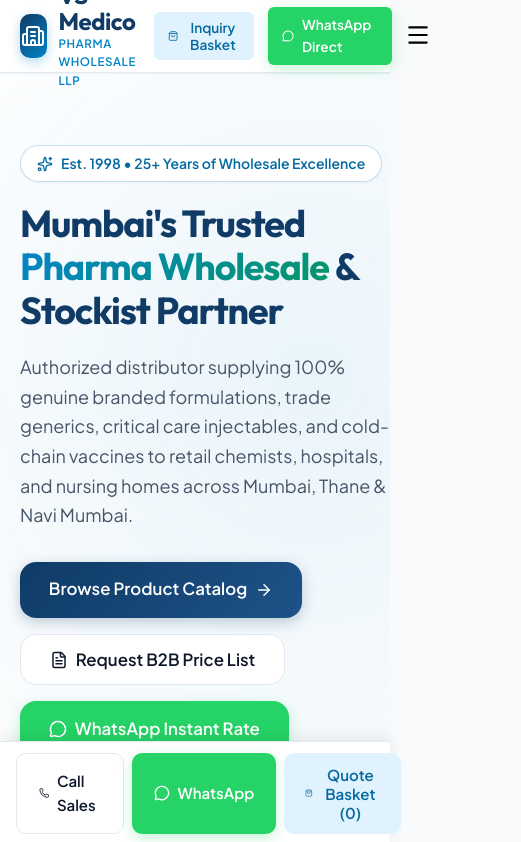
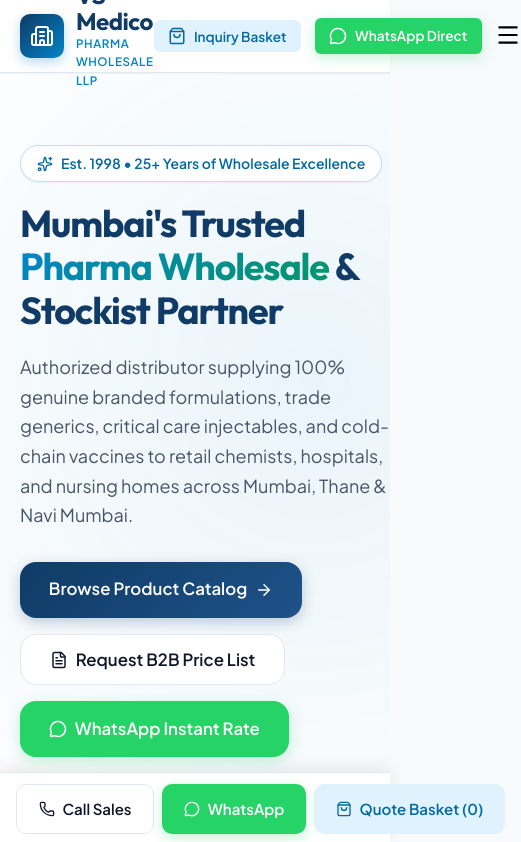
Before and after one commit to prashantjagtap2002/VS-Medico, a Next.js app: page / in a window 390 px wide. Shown: the top 842 px of the page, 521 px wide, since content can reach past the window. Built offline with nearby package versions, Linux system fonts and the light colour scheme.

Commit message:
Fix layout alignment, card heights, flexbox stretching, and search filter responsiveness

```diff
--- a/src/app/globals.css
+++ b/src/app/globals.css
@@ -110,13 +110,13 @@
 .top-bar-badge {
   background: var(--accent-green);
   color: white;
-  padding: 0.15rem 0.5rem;
+  padding: 0.2rem 0.6rem;
   border-radius: 9999px;
   font-size: 0.725rem;
   font-weight: 600;
   display: inline-flex;
   align-items: center;
-  gap: 0.3rem;
+  gap: 0.35rem;
 }
 
 /* Main Navbar */
@@ -124,7 +124,7 @@
   position: sticky;
   top: 0;
   z-index: 100;
-  background: rgba(255, 255, 255, 0.95);
+  background: rgba(255, 255, 255, 0.96);
   backdrop-filter: blur(12px);
   border-bottom: 1px solid var(--border);
   box-shadow: var(--shadow-sm);
@@ -154,6 +154,7 @@
   justify-content: center;
   color: white;
   box-shadow: 0 4px 12px rgba(2, 132, 199, 0.3);
+  flex-shrink: 0;
 }
 
 .logo-title {
@@ -176,8 +177,10 @@
 .nav-links {
   display: flex;
   align-items: center;
-  gap: 2rem;
+  gap: 1.75rem;
   list-style: none;
+  margin: 0;
+  padding: 0;
 }
 
 .nav-link {
@@ -187,6 +190,7 @@
   transition: color 0.2s ease;
   position: relative;
   padding: 0.5rem 0;
+  white-space: nowrap;
 }
 
 .nav-link:hover, .nav-link.active {
@@ -221,6 +225,8 @@
   padding: 0.75rem 1.35rem;
   border-radius: var(--radius-md);
   transition: all 0.25s cubic-bezier(0.4, 0, 0.2, 1);
+  text-align: center;
+  white-space: nowrap;
 }
 
 .btn-primary {
@@ -289,6 +295,7 @@
   border-radius: 9999px;
   font-size: 0.775rem;
   font-weight: 600;
+  white-space: nowrap;
 }
 
 .badge-blue {
@@ -370,6 +377,7 @@
 
 .hero-ctas {
   display: flex;
+  align-items: center;
   gap: 1rem;
   flex-wrap: wrap;
   margin-bottom: 2.5rem;
@@ -378,7 +386,7 @@
 .hero-highlights {
   display: grid;
   grid-template-columns: repeat(2, 1fr);
-  gap: 1rem;
+  gap: 1.25rem;
   padding-top: 1.5rem;
   border-top: 1px solid var(--border);
 }
@@ -457,6 +465,9 @@
   padding: 1.25rem;
   border-radius: var(--radius-lg);
   border: 1px solid var(--border);
+  display: flex;
+  flex-direction: column;
+  justify-content: center;
 }
 
 .mini-stat-number {
@@ -478,7 +489,7 @@
 .section-header {
   text-align: center;
   max-width: 720px;
-  margin: 0 auto 3.5rem auto;
+  margin: 0 auto 3rem auto;
 }
 
 .section-subtitle {
@@ -510,18 +521,21 @@
   display: grid;
   grid-template-columns: repeat(4, 1fr);
   gap: 1.5rem;
+  align-items: stretch;
 }
 
 .grid-3 {
   display: grid;
   grid-template-columns: repeat(3, 1fr);
   gap: 1.75rem;
+  align-items: stretch;
 }
 
 .grid-2 {
   display: grid;
   grid-template-columns: repeat(2, 1fr);
   gap: 2rem;
+  align-items: stretch;
 }
 
 .feature-card {
@@ -531,6 +545,9 @@
   border: 1px solid var(--border);
   box-shadow: var(--shadow-sm);
   transition: all 0.3s ease;
+  display: flex;
+  flex-direction: column;
+  height: 100%;
 }
 
 .feature-card:hover {
@@ -549,6 +566,7 @@
   align-items: center;
   justify-content: center;
   margin-bottom: 1.25rem;
+  flex-shrink: 0;
 }
 
 .feature-card h3 {
@@ -564,7 +582,7 @@
   line-height: 1.6;
 }
 
-/* Product Card */
+/* Product Card Layout & Alignment */
 .product-card {
   background: white;
   border-radius: var(--radius-lg);
@@ -573,6 +591,7 @@
   display: flex;
   flex-direction: column;
   justify-content: space-between;
+  height: 100%;
   box-shadow: var(--shadow-sm);
   transition: all 0.25s ease;
   position: relative;
@@ -588,6 +607,7 @@
   display: flex;
   justify-content: space-between;
   align-items: flex-start;
+  gap: 0.5rem;
   margin-bottom: 0.75rem;
 }
 
@@ -613,8 +633,9 @@
   margin-bottom: 1rem;
   line-height: 1.4;
   background: var(--bg-main);
-  padding: 0.4rem 0.65rem;
+  padding: 0.45rem 0.75rem;
   border-radius: var(--radius-sm);
+  border: 1px solid var(--border);
 }
 
 .product-meta {
@@ -648,6 +669,7 @@
   flex-direction: column;
   align-items: center;
   justify-content: center;
+  height: 100%;
 }
 
 .brand-card:hover {
@@ -679,36 +701,36 @@
   box-shadow: var(--shadow-sm);
   margin-bottom: 2rem;
   display: flex;
-  gap: 1.25rem;
-  align-items: center;
-  flex-wrap: wrap;
+  flex-direction: column;
+  gap: 1rem;
 }
 
 .search-box {
-  flex: 1;
-  min-width: 280px;
+  width: 100%;
   position: relative;
 }
 
 .search-input {
   width: 100%;
-  padding: 0.75rem 1rem 0.75rem 2.75rem;
+  padding: 0.85rem 1rem 0.85rem 2.85rem;
   border-radius: var(--radius-md);
   border: 1px solid var(--border);
   font-size: 0.9375rem;
   font-family: inherit;
   transition: all 0.2s ease;
   outline: none;
+  background: var(--bg-main);
 }
 
 .search-input:focus {
+  background: white;
   border-color: var(--secondary);
   box-shadow: 0 0 0 3px rgba(2, 132, 199, 0.15);
 }
 
 .search-icon {
   position: absolute;
-  left: 0.9rem;
+  left: 0.95rem;
   top: 50%;
   transform: translateY(-50%);
   color: var(--text-muted);
@@ -718,12 +740,12 @@
   display: flex;
   gap: 0.5rem;
   overflow-x: auto;
-  padding-bottom: 0.25rem;
+  padding-bottom: 0.35rem;
   scrollbar-width: thin;
 }
 
 .category-tab {
-  padding: 0.5rem 1rem;
+  padding: 0.55rem 1.1rem;
   border-radius: var(--radius-md);
   font-size: 0.875rem;
   font-weight: 600;
@@ -864,6 +886,8 @@
 
 .footer-links {
   list-style: none;
+  margin: 0;
+  padding: 0;
 }
 
 .footer-links li {
@@ -965,6 +989,11 @@
     grid-template-columns: 1fr;
   }
 
+  .footer-bottom {
+    flex-direction: column;
+    text-align: center;
+  }
+
   .mobile-sticky-bar {
     display: block;
   }
--- a/src/components/BrandsGrid.jsx
+++ b/src/components/BrandsGrid.jsx
@@ -16,9 +16,9 @@
           </p>
         </div>
 
-        <div className="grid grid-cols-2 md:grid-cols-3 lg:grid-cols-5 gap-4">
+        <div className="grid grid-cols-2 md:grid-cols-3 lg:grid-cols-5 gap-4 items-stretch">
           {PHARMA_BRANDS.map((brand, idx) => (
-            <div key={idx} className="brand-card group">
+            <div key={idx} className="brand-card group h-full">
               <div className="w-12 h-12 rounded-xl bg-sky-50 text-secondary group-hover:bg-primary group-hover:text-white flex items-center justify-center mb-3 transition-colors">
                 <Building2 size={24} />
               </div>
--- a/src/components/ColdChainTracker.jsx
+++ b/src/components/ColdChainTracker.jsx
@@ -61,9 +61,9 @@
           Cold Chain Order Fulfillment Pipeline:
         </div>
 
-        <div className="grid grid-cols-1 sm:grid-cols-2 lg:grid-cols-4 gap-4">
+        <div className="grid grid-cols-1 sm:grid-cols-2 lg:grid-cols-4 gap-4 items-stretch">
           {steps.map((step, idx) => (
-            <div key={idx} className="p-4 rounded-xl bg-slate-50 border border-slate-200 relative">
+            <div key={idx} className="p-4 rounded-xl bg-slate-50 border border-slate-200 relative flex flex-col justify-center h-full">
               <div className="flex items-center gap-2 mb-2">
                 <div className="w-7 h-7 rounded-full bg-emerald-100 text-emerald-700 flex items-center justify-center font-bold text-xs">
                   {idx + 1}
--- a/src/components/MarginCalculator.jsx
+++ b/src/components/MarginCalculator.jsx
@@ -66,7 +66,7 @@
         ))}
       </div>
 
-      <div className="grid grid-cols-1 lg:grid-cols-12 gap-8 items-center">
+      <div className="grid grid-cols-1 lg:grid-cols-12 gap-8 items-stretch">
         {/* Input Controls */}
         <div className="lg:col-span-7 grid grid-cols-1 sm:grid-cols-2 gap-4">
           <div className="form-group mb-0">
--- a/src/components/TrustBar.jsx
+++ b/src/components/TrustBar.jsx
@@ -31,11 +31,11 @@
   return (
     <section className="py-8 bg-white border-y border-slate-200">
       <div className="container">
-        <div className="grid grid-cols-1 md:grid-cols-2 lg:grid-cols-4 gap-6">
+        <div className="grid grid-cols-1 md:grid-cols-2 lg:grid-cols-4 gap-6 items-stretch">
           {highlights.map((item, index) => (
             <div
               key={index}
-              className="flex items-center gap-4 p-4 rounded-xl bg-slate-50 border border-slate-100 hover:border-sky-200 transition-all"
+              className="flex items-center gap-4 p-4 rounded-xl bg-slate-50 border border-slate-100 hover:border-sky-200 transition-all h-full"
             >
               <div className="w-12 h-12 rounded-xl bg-sky-100 text-secondary flex items-center justify-center shrink-0">
                 {item.icon}
```
